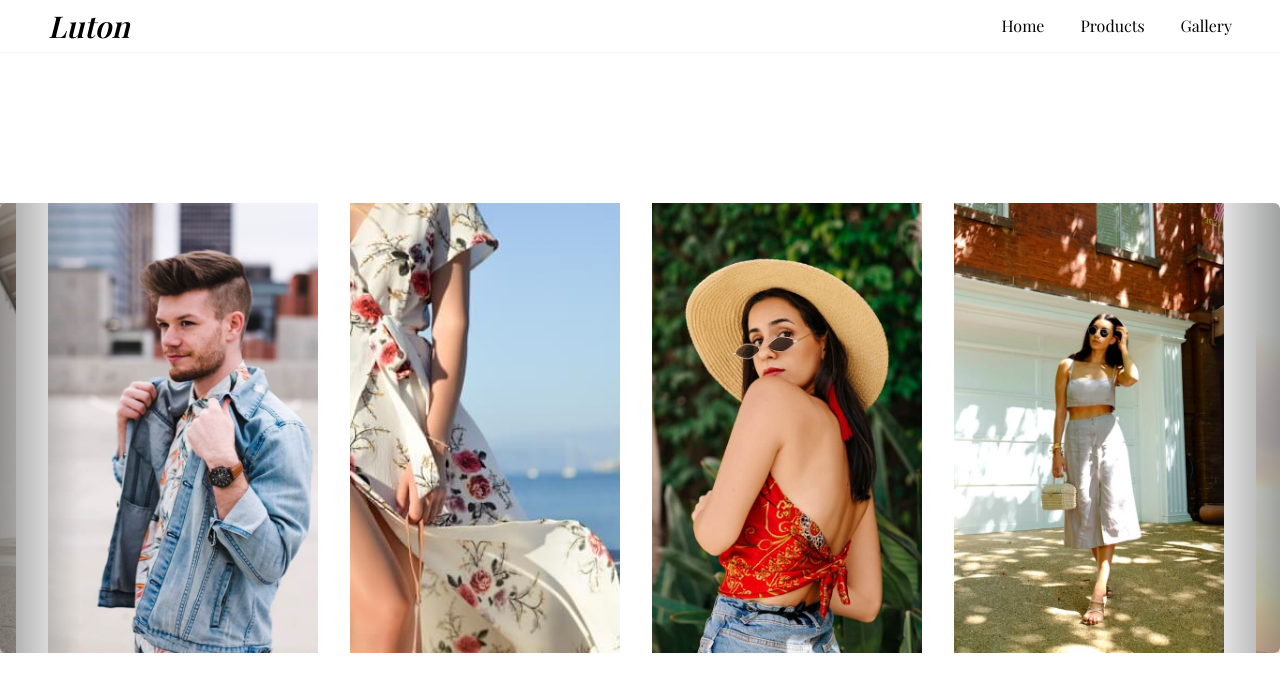
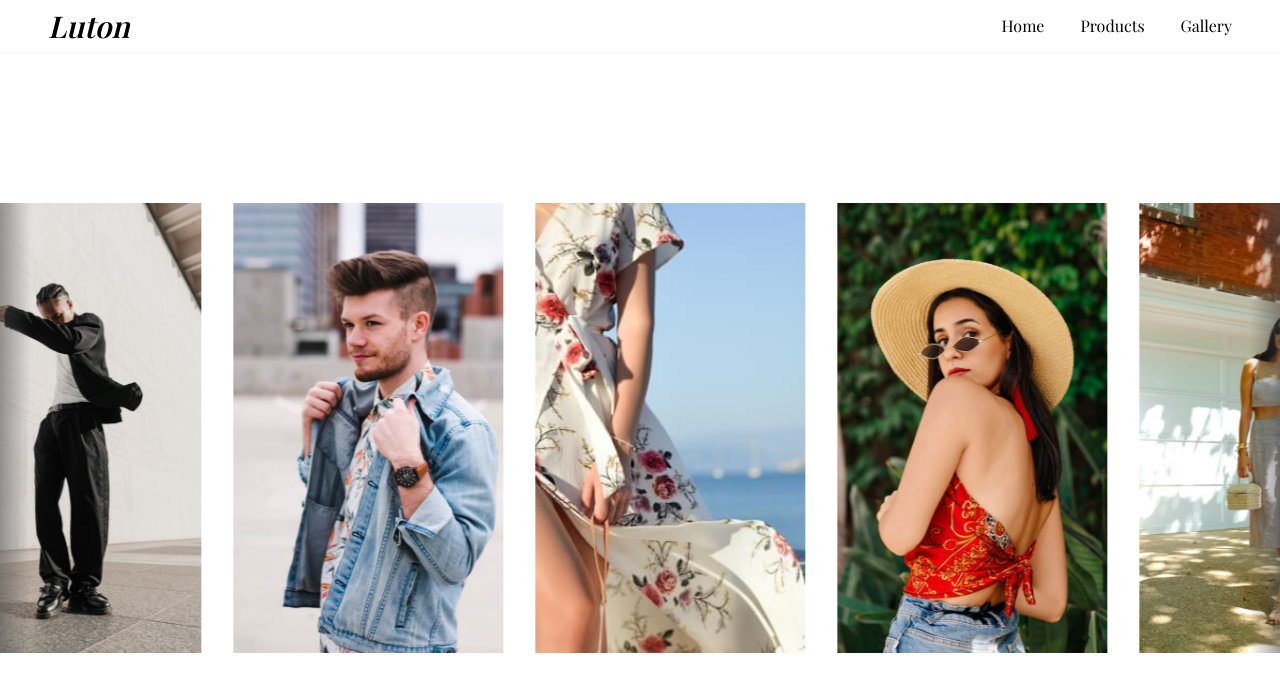
Before and after one commit to Itsjustblack/luton-apparel, a React (Vite) app: page /collection/summer in a window 1280 px wide. Shown: the top 692 px of the page. Built offline with nearby package versions, Linux system fonts and the light colour scheme; a web font is replaced by a local one.

Commit message:
made changes

```diff
--- a/src/components/ImageGallery/index.tsx
+++ b/src/components/ImageGallery/index.tsx
@@ -6,8 +6,8 @@ import {
 } from "framer-motion";
 import { useEffect, useRef, useState } from "react";
 
-const FAST_DURATION = 20;
-const SLOW_DURATION = 40;
+const FAST_DURATION = 30;
+const SLOW_DURATION = 65;
 
 const ImageGallery = ({ collection }: { collection: string }) => {
 	const containerRef = useRef<HTMLDivElement>(null);
@@ -55,8 +55,8 @@ const ImageGallery = ({ collection }: { collection: string }) => {
 			animate={{ opacity: 1, transition: { duration: 0.5, ease: "linear" } }}
 			className="w-full overflow-y-auto overflow-x-hidden relative"
 		>
-			<div className="absolute rounded-r-md h-full w-20 top-0 left-0 rotate-180 z-10 bg-gradient-to-l from-[rgba(73,73,73,0.5160189075630253)] to-[rgba(0,0,0,0)]"></div>
-			<div className="absolute rounded-r-md h-full w-20 top-0 right-0 z-10 bg-gradient-to-l from-[rgba(73,73,73,0.5160189075630253)] to-[rgba(0,0,0,0)]"></div>
+			<div className="absolute rounded-l-md h-full w-[30px] top-0 left-0 rotate-180 z-10 bg-gradient-to-l from-[rgba(73,73,73,0.5160189075630253)] to-[rgba(0,0,0,0)]"></div>
+			<div className="absolute rounded-l-md h-full w-[30px] top-0 right-0 z-10 bg-gradient-to-l from-[rgba(73,73,73,0.5160189075630253)] to-[rgba(0,0,0,0)]"></div>
 			<motion.div
 				ref={containerRef}
 				onHoverStart={() => {
@@ -68,7 +68,7 @@ const ImageGallery = ({ collection }: { collection: string }) => {
 					setDuration(FAST_DURATION);
 				}}
 				style={{ x: xTranslation, width: "max-content" }}
-				className="flex gap-x-8"
+				className="flex gap-x-8 mix-blend-overlay"
 			>
 				{Array.from({ length: 7 }).map((_, i) => (
 					<Card
@@ -93,7 +93,7 @@ export const Card = ({ image }: { image: string }) => {
 	return (
 		<div className="relative w-[270px] h-[450px] overflow-hidden shrink-0 group cursor-crosshair">
 			<img
-				className="object-cover h-full w-full group-hover:scale-110 duration-[350ms] transition-transform ease-linear"
+				className="object-cover h-full w-full group-hover:scale-110 duration-500 transition-transform ease-linear"
 				src={image}
 				alt=""
 			/>
```
